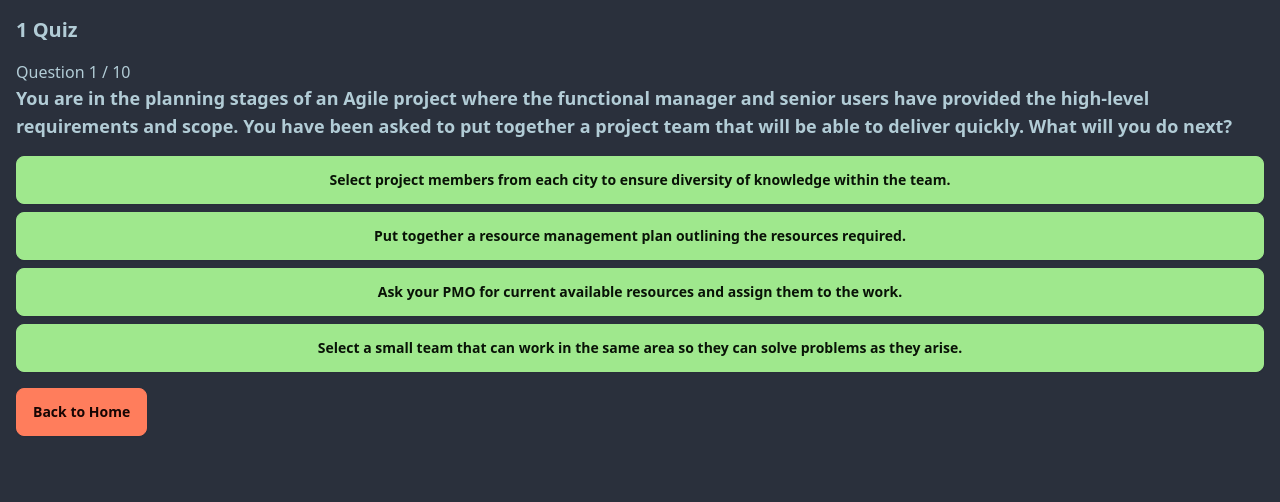
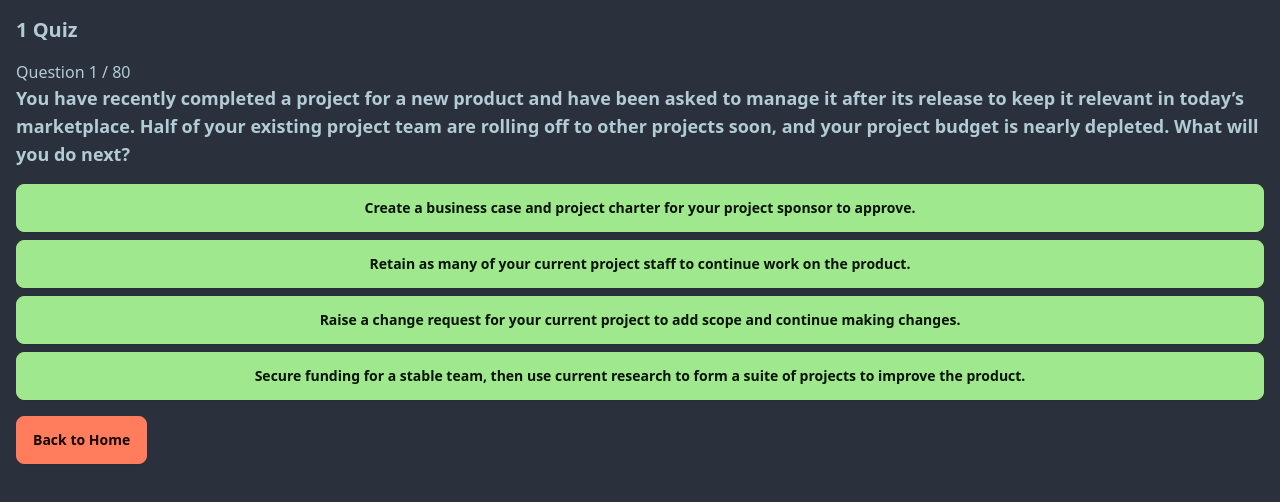
Before and after one commit to rofenac/quiz-app, a React (Vite) app: page /quiz-app/quiz/1 in a window 1280 px wide. Shown: the top 502 px of the page. Built offline with nearby package versions, Linux system fonts and the light colour scheme.

Commit message:
Expanded Quiz Logic
Added logic that pulls all questions from the desired domain and asks questions at random every session but only asks each question once per session.

```diff
--- a/src/pages/quiz.jsx
+++ b/src/pages/quiz.jsx
@@ -7,6 +7,11 @@ function Quiz() {
   const [currentQuestionIndex, setCurrentQuestionIndex] = useState(0)
   const [score, setScore] = useState(0)
   const [quizQuestions, setQuizQuestions] = useState([])
+
+  // Utility function to shuffle questions
+  const shuffleArray = (array) => {
+    return array.sort(() => Math.random() - 0.5)
+  }
 
   useEffect(() => {
     let filteredQuestions
@@ -18,10 +23,10 @@ function Quiz() {
     } else if (domain === 'business') {
       filteredQuestions = questions.filter(q => q.domain === 'Business Environment')
     } else {
-      filteredQuestions = [...questions].sort(() => 0.5 - Math.random()) // Randomize
+      filteredQuestions = [...questions] // Random for "All" quizzes
     }
 
-    setQuizQuestions(filteredQuestions.slice(0, 10)) // Limit to 10 questions
+    setQuizQuestions(shuffleArray(filteredQuestions)) // Randomize questions
   }, [domain])
 
   function handleAnswer(isCorrect) {
@@ -44,7 +49,9 @@ function Quiz() {
 
   return (
     <div className="p-4">
-      <h1 className="text-xl font-bold mb-4">{domain.toUpperCase()} Quiz</h1>
+      <h1 className="text-xl font-bold mb-4">
+        {domain ? domain.toUpperCase() : 'RANDOM'} Quiz
+      </h1>
       <p>
         Question {currentQuestionIndex + 1} / {quizQuestions.length}
       </p>
```
